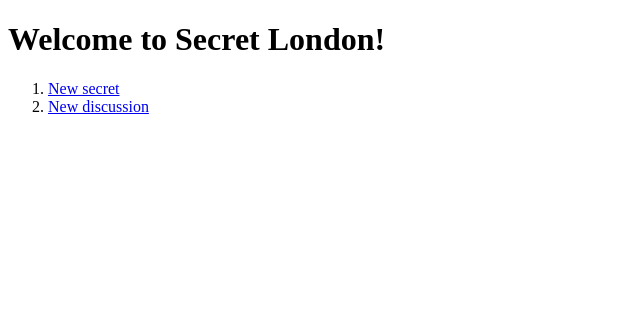
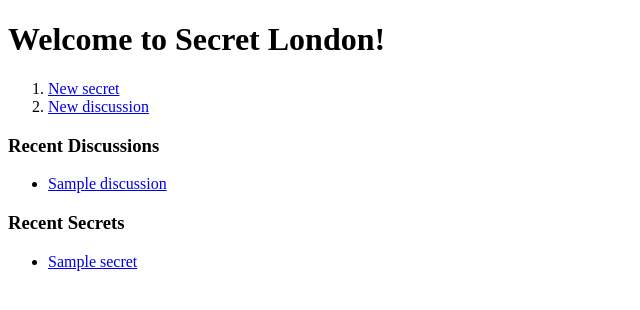
Before and after one commit to igorgue/secretapp, a Django app: page / in a window 1280 px wide. Shown: the top 310 px of the page, without its empty margins (0-640 px from the left). Run offline with Django 3.2, Linux system fonts and the light colour scheme; tables that the repository leaves empty hold one stand-in row (values such as "Sample post"); parts of the project's set-up code (start-up, migrations or seed data) failed here and were passed over.

Commit message:
fixing UserContent Manager (viewable) and now displaying recent X on homepage

```diff
--- a/perm/models.py
+++ b/perm/models.py
@@ -53,7 +53,7 @@ The users group level is assigned and saved in a middleware.
 
 class UserContentManager(models.Manager):
     def get_query_set(self):
-        return self.filter(deleted=False)
+        return super(UserContentManager, self).get_query_set().filter(deleted=False)
 
 
 class UserContent(models.Model):
--- a/secret/models.py
+++ b/secret/models.py
@@ -21,7 +21,7 @@ class Secret(UserContent):
         from utils.manipulators import safe_title
         return safe_title(self.title)
 
-    def get_asbolute_url(self):
+    def get_absolute_url(self):
         return "%s%s/" % (reverse('view_secret', kwargs={'pk':self.pk}), self.safe_title())
 
     def get_delete_url(self):
--- a/templates/utils/home.html
+++ b/templates/utils/home.html
@@ -6,4 +6,18 @@
     <li><a href="{% url new_secret %}">New secret</a></li>
     <li><a href="{% url new_discussion %}">New discussion</a></li>
 </ol>
+
+<h3>Recent Discussions</h3>
+<ul>
+    {% for d in discussions|slice:":15" %}
+        <li><a href="{{d.get_absolute_url}}">{{d.title}}</a></li>
+    {% endfor %}
+</ul>
+
+<h3>Recent Secrets</h3>
+<ul>
+    {% for s in secrets|slice:":15" %}
+        <li><a href="{{s.get_absolute_url}}">{{s.title}}</a></li>
+    {% endfor %}
+</ul>
 {% endblock %}
--- a/utils/views.py
+++ b/utils/views.py
@@ -1,7 +1,12 @@
+from secret.models import Secret
+from discussion.models import Discussion
 from utils.shortcuts import context_response
 
 def home(request):
     "Landing page to site. Much more to come..."
     # TODO: everything
-    context = {}
+    context = {
+        'secrets': Secret.viewable.all().order_by('-created_at'),
+        'discussions': Discussion.viewable.all().order_by('-created_at'),
+    }
     return context_response(request, 'utils/home.html', context)
```
